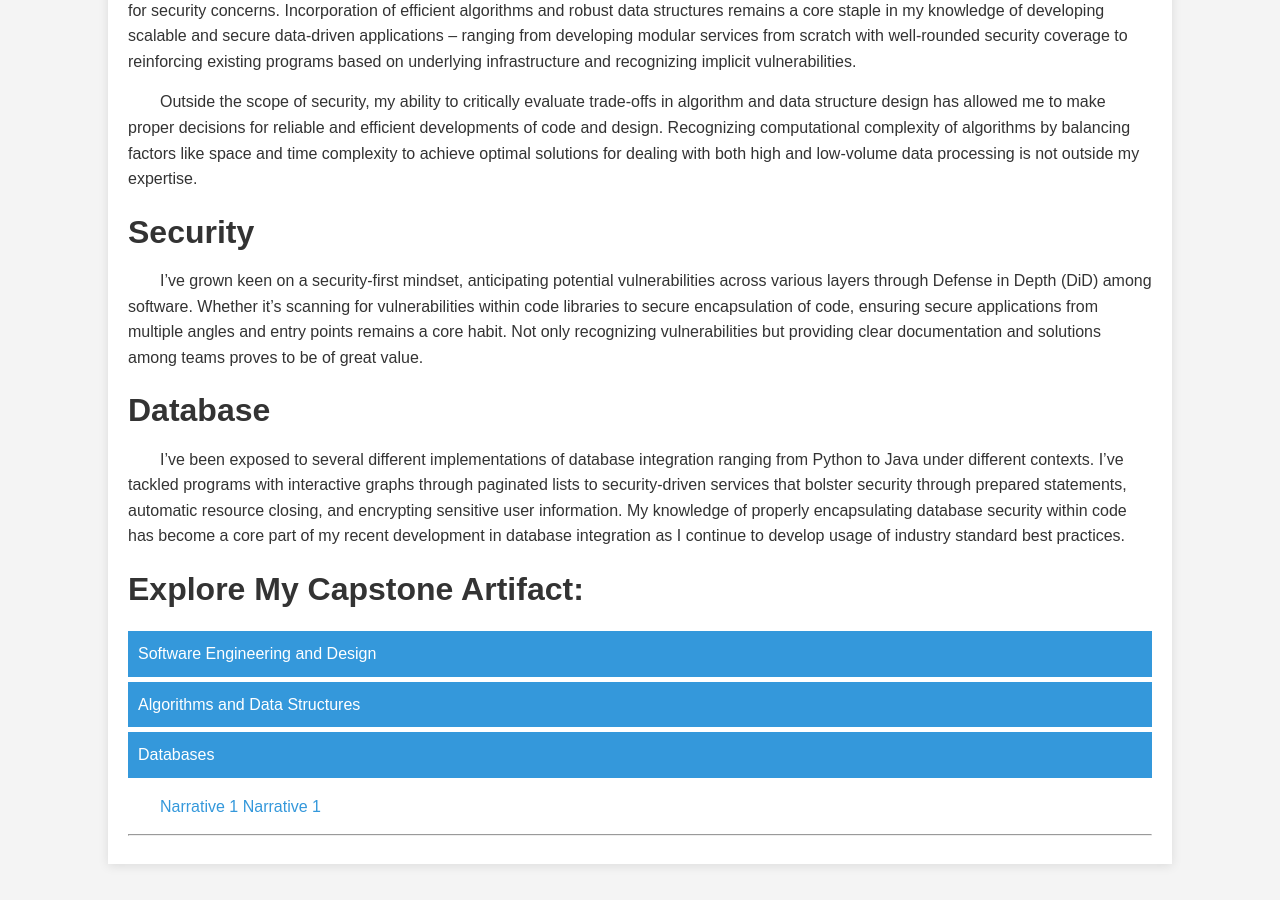
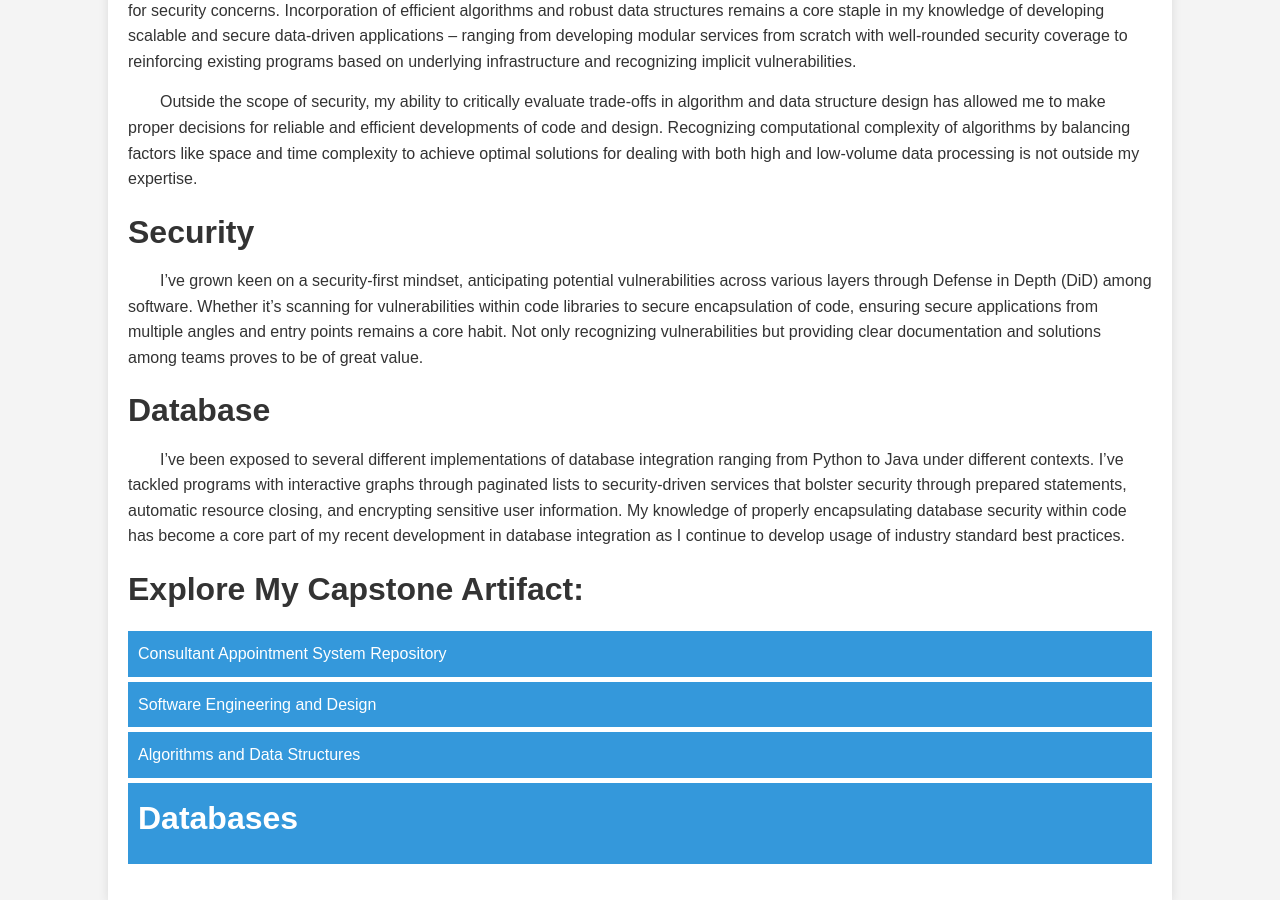
Before and after one commit to Herpa121/James-Moore-CS-Portfolio, a Jekyll site: the page built from index.markdown, in a window 1280 px wide and 900 px high, scrolled down 1017 px. Built offline with Jekyll 4.4.1, drawn with Linux system fonts in a browser that asks for light colours; before the commit the page ends 1881 px from its top, so only the background shows below that.

Commit message:
Additional Jekyll setup

```diff
--- a/index.markdown
+++ b/index.markdown
@@ -36,11 +36,8 @@ I’ve been exposed to several different implementations of database integration
 
 
 ## Explore My Capstone Artifact:
+- [Consultant Appointment System Repository](https://gist.github.com/Herpa121/639f6f651ebde68f93f5897a9fcc8b29)
 - [Software Engineering and Design](narratives/narrative1/)
 - [Algorithms and Data Structures](narratives/narrative2/)
 - [Databases](narratives/narrative3/)
-
-<a href="{{ site.baseurl }}/narratives/narrative1.md">Narrative 1</a>
-[Narrative 1]({{ site.baseurl }}/narratives/narrative1.md)
-
 ---
```
Also changed, not shown: narratives/narrative2.md (+1 -0 lines), narratives/narrative3.md (+1 -0 lines).
